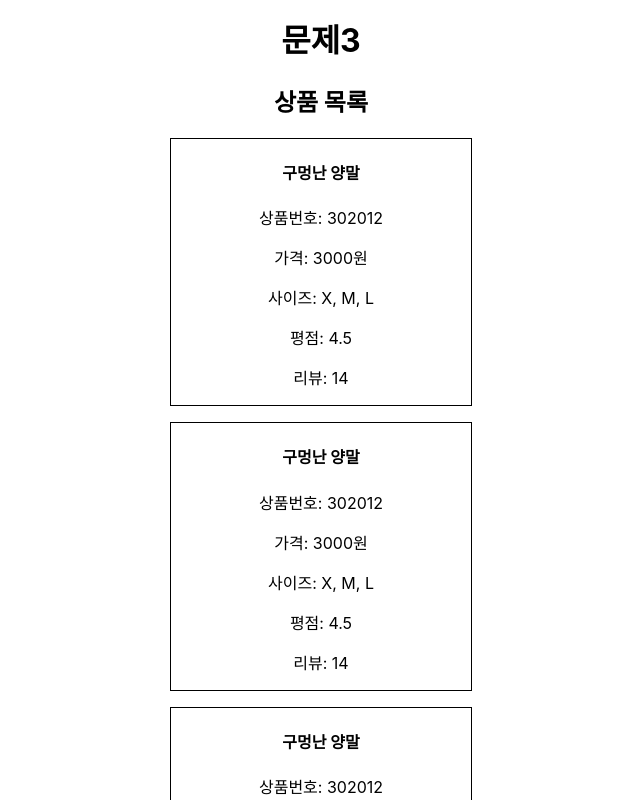
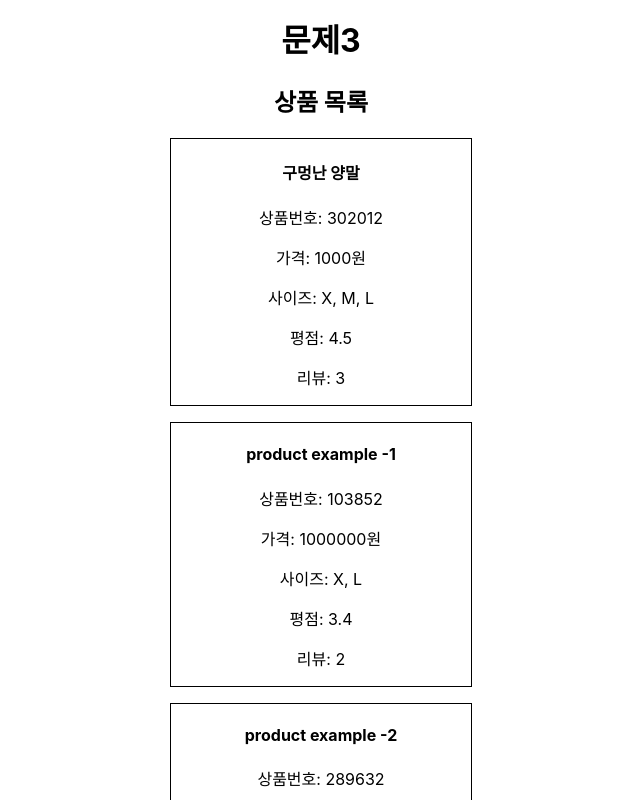
Before and after one commit to Front-First-Team/stateTest, a React (Create React App) app: page / in a window 1280 px wide. Shown: the part 2180-2980 px from the top of the page, without its empty margins (319-959 px from the left). Built offline with nearby package versions, Linux system fonts and the light colour scheme.

Commit message:
Update product.js

```diff
--- a/src/q/components/product.js
+++ b/src/q/components/product.js
@@ -1,14 +1,16 @@
 import styled from "styled-components";
 
-function ProductCard({ onNavigate }) {
+function ProductCard({ onNavigate, product }) {
+  const productNumber = product.productNumber;
   return (
-    <S.Item onClick={onNavigate}>
-      <h4>구멍난 양말</h4>
-      <p>상품번호: 302012</p>
-      <p>가격: 3000원</p>
-      <p>사이즈: X, M, L</p>
-      <p>평점: 4.5</p>
-      <p>리뷰: 14</p>
+    <S.Item onClick={() => onNavigate(productNumber, product)}>
+      <h4>{product.productName}</h4>
+      <p>상품번호: {product.productNumber}</p>
+      <p>가격: {product.productPrice}원</p>
+      {/*1000단위로 , 붙이기 */}
+      <p>사이즈: {product.productSize}</p>
+      <p>평점: {product.productRating}</p>
+      <p>리뷰: {product.productReview}</p>
     </S.Item>
   );
 }
```
